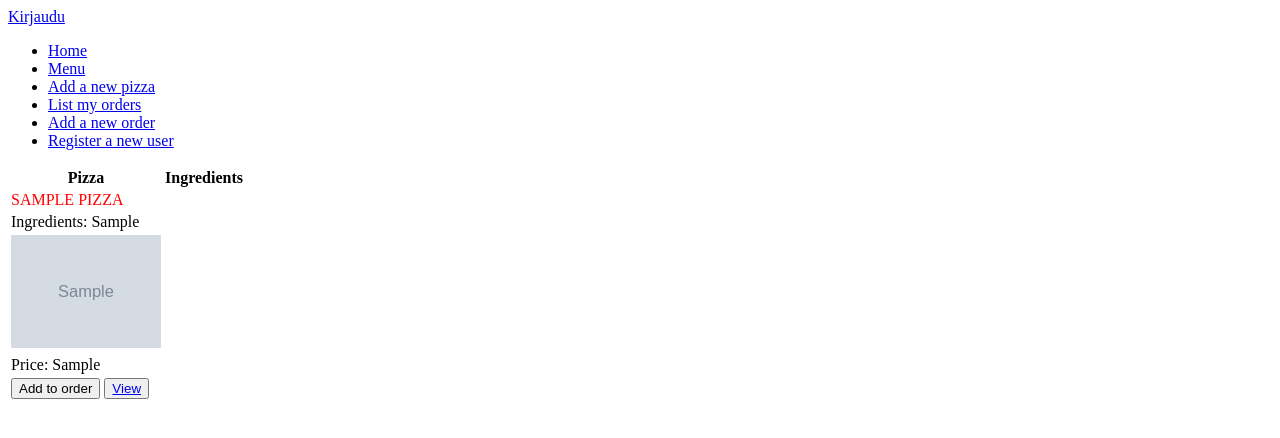
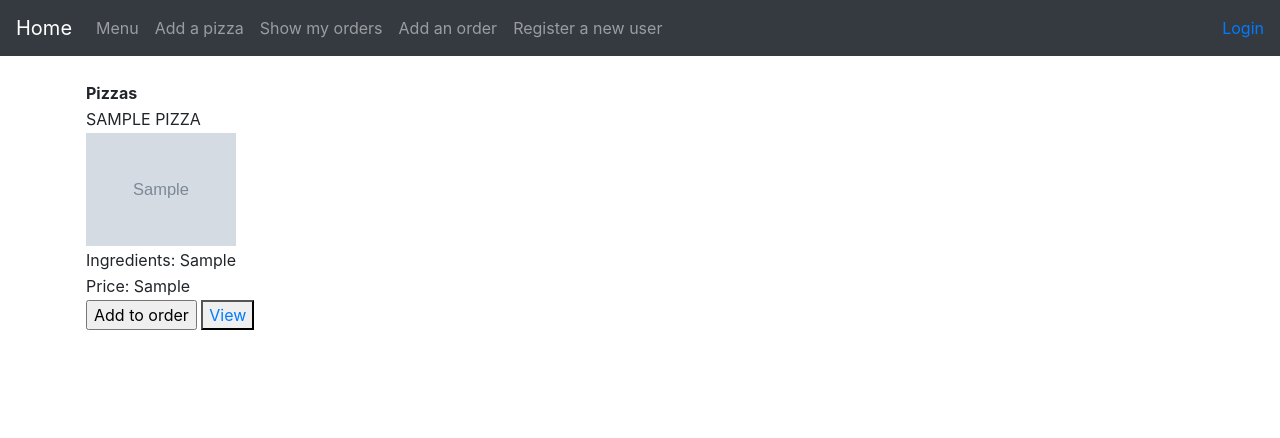
Before and after one commit to larenala/Pizzapalvelu, a Flask app: page /pizzas in a window 1280 px wide. Shown: the top 438 px of the page. Run offline with Flask 2, Linux system fonts and the light colour scheme; tables that the repository leaves empty hold one stand-in row (values such as "Sample post"); grey boxes marked "Sample" are stand-in pictures; some libraries are stand-ins or nearby versions.

Commit message:
added Bootstrap

```diff
--- a/application/templates/index.html
+++ b/application/templates/index.html
@@ -1,8 +1,12 @@
 {% extends "layout.html" %}
 
 {% block body %}
+<div class="jumbotron jumbotron-fluid" style="background-image: url('https://res.cloudinary.com/larenala/image/upload/v1513324826/pizza4_r2brgq.jpg'); background-size:cover; background-position:center;">
+  <div class="container-fluid">
+    <h1 class="display-3" style="color: #fff;">Pizzeria</h1>
+  </div>
+</div>
 <h1>
   Pizzeria Mamma Mia
 </h1>
-<img src="https://res.cloudinary.com/larenala/image/upload/v1513324826/pizza4_r2brgq.jpg", alt="image of pizza in oven" />
 {% endblock %}
--- a/application/templates/layout.html
+++ b/application/templates/layout.html
@@ -3,29 +3,57 @@
     <head>
       <meta charset="utf-8">
       <title>Pizzapalvelu</title>
+      <link rel="stylesheet" href="https://maxcdn.bootstrapcdn.com/bootstrap/4.0.0/css/bootstrap.min.css" integrity="sha384-Gn5384xqQ1aoWXA+058RXPxPg6fy4IWvTNh0E263XmFcJlSAwiGgFAW/dAiS6JXm" crossorigin="anonymous">
     </head>
 
     <body>
+
+      <nav class="navbar navbar-expand-md navbar-dark bg-dark mb-4">
+	<a class="navbar-brand" href="{{ url_for('index') }}">Home</a>
+	<button class="navbar-toggler" type="button" data-toggle="collapse" data-target="#navbarCollapse" aria-controls="navbarCollapse" aria-expanded="false" aria-label="Toggle navigation">
+          <span class="navbar-toggler-icon"></span>
+	</button>
+	<div class="collapse navbar-collapse" id="navbarCollapse">
+          <ul class="navbar-nav mr-auto">
+            <li class="nav-item">
+              <a class="nav-link" href="{{ url_for('pizzas_index') }} ">Menu</a>
+            </li>
+            <li class="nav-item">
+              <a class="nav-link" href="{{ url_for('pizzas_form') }} ">Add a pizza</a>
+            </li>
+            <li class="nav-item">
+              <a class="nav-link" href="{{ url_for('orders_index') }} ">Show my orders</a>
+            </li>
+            <li class="nav-item">
+              <a class="nav-link" href="{{ url_for('orders_form') }} ">Add an order</a>
+            </li>
+
+            <li class="nav-item">
+              <a class="nav-link" href="{{ url_for('users_form') }} ">Register a new user</a>
+            </li>
+
+          </ul>
+          <div class="form-inline mt-2 mt-md-0">
 	    {% if current_user.is_authenticated %}
-      <p>
-	Kirjautunut nimellä {{ current_user.name }}. <a href="{{ url_for('auth_logout') }}">Kirjaudu ulos</a>
-      </p>
+	    <a href="{{ url_for('auth_logout') }}">Hello {{ current_user.name }} -- Logout</a>
 	    {% else %}
-      <a href="{{ url_for('auth_login') }}">Kirjaudu</a>
+	    <a href="{{ url_for('auth_login') }}">Login</a>
 	    {% endif %}
+          </div>
+	</div>
+      </nav>
 
-      <ul>
-	<li><a href="{{ url_for('index') }}">Home</a></li>
-	<li><a href="{{ url_for('pizzas_index') }}">Menu</a></li>
-	<li><a href="{{ url_for('pizzas_form') }}">Add a new pizza</a></li>
-	<li><a href="{{ url_for('orders_index') }}">List my orders</a></li>
-	<li><a href="{{ url_for('orders_form') }}">Add a new order</a></li>
-        <li><a href="{{ url_for('users_form') }}">Register a new user</a></li>
-      </ul>
+      <main role="main" class="container">
         {% block body %}
 	  <p>
 	    Content.
           </p>
         {% endblock %}
+      </main>
+
+      <script src="https://code.jquery.com/jquery-3.2.1.slim.min.js" integrity="sha384-KJ3o2DKtIkvYIK3UENzmM7KCkRr/rE9/Qpg6aAZGJwFDMVNA/GpGFF93hXpG5KkN" crossorigin="anonymous"></script>
+      <script src="https://cdnjs.cloudflare.com/ajax/libs/popper.js/1.12.9/umd/popper.min.js" integrity="sha384-ApNbgh9B+Y1QKtv3Rn7W3mgPxhU9K/ScQsAP7hUibX39j7fakFPskvXusvfa0b4Q" crossorigin="anonymous"></script>
+      <script src="https://maxcdn.bootstrapcdn.com/bootstrap/4.0.0/js/bootstrap.min.js" integrity="sha384-JZR6Spejh4U02d8jOt6vLEHfe/JQGiRRSQQxSfFWpi1MquVdAyjUar5+76PVCmYl" crossorigin="anonymous"></script>
+
     </body>
   </html>
--- a/application/templates/pizzas/list.html
+++ b/application/templates/pizzas/list.html
@@ -4,18 +4,17 @@
 
 <table>
     <tr>
-      <th>Pizza</th>
-      <th>Ingredients</th>
+      <th>Pizzas</th>
     </tr>
     {% for pizza in pizzas %}
     <tr>
-      <td style="text-transform: uppercase; color: red;"> {{ pizza.name }}</td>
+      <td style="text-transform: uppercase;"> {{ pizza.name }}</td>
+    </tr>
+    <tr>
+      <td><a href= {{ url_for('show_pizza', pizza_id= pizza.id) }}><img src={{ pizza.img }} width="150" alt="pizza image"/></a></td>
     </tr>
     <tr>
       <td>Ingredients: {{ pizza.ingredients }}</td>
-    </tr>
-    <tr>
-      <td><a href= {{ url_for('show_pizza', pizza_id= pizza.id) }}><img src={{ pizza.img }} width="150" alt="pizza image"/></a></td>
     </tr>
     <tr>
       <td>
```
Lines whose indentation alone changed are shown as unchanged.
